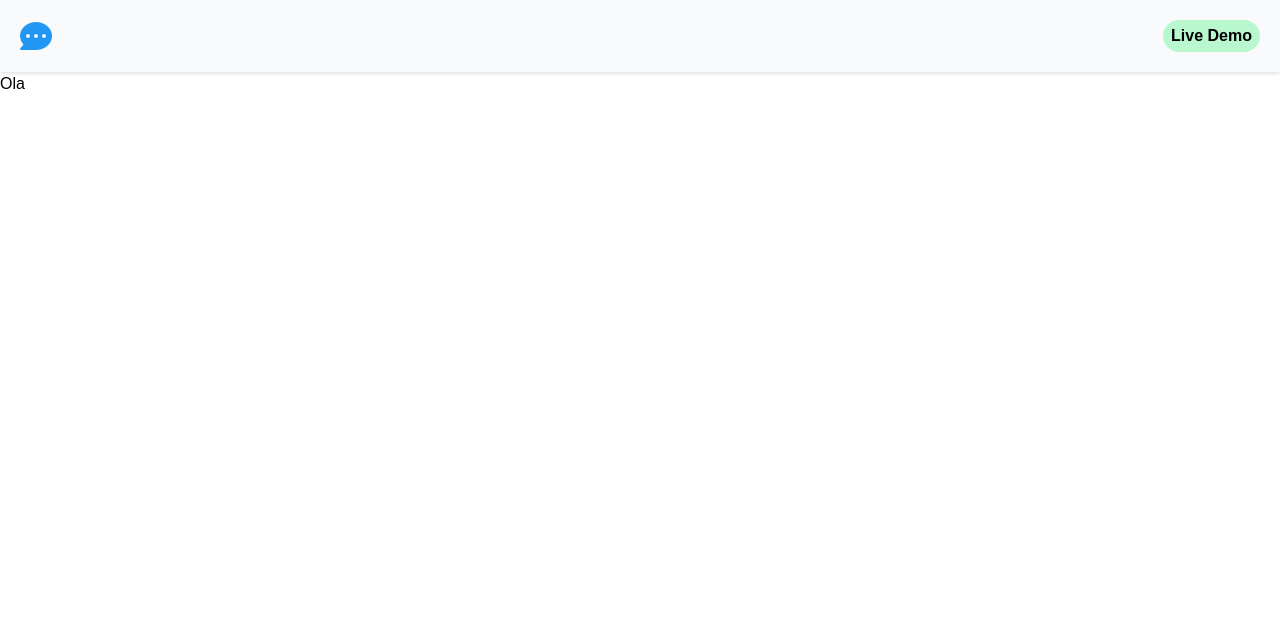
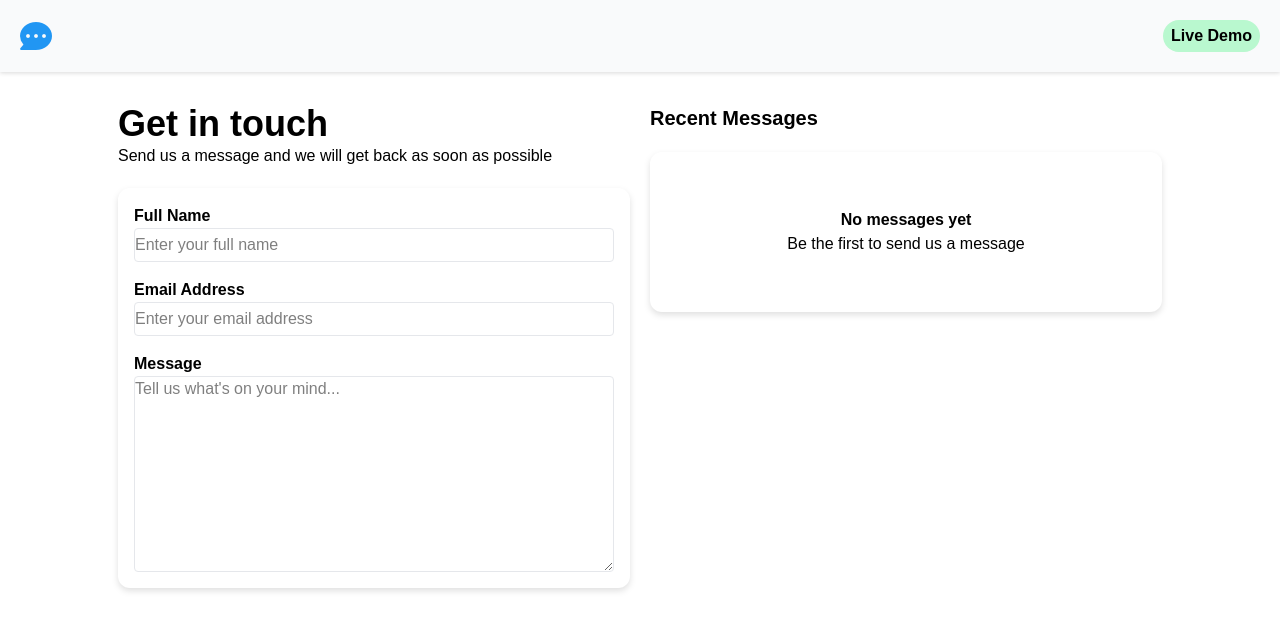
Before and after one commit to DavidSheltonSF/contact-feature-next, a Next.js app: page / in a window 1280 px wide. Shown: the top 630 px of the page. Built offline with nearby package versions, Linux system fonts and the light colour scheme.

Commit message:
feat(contact): add contact form and aside

```diff
--- a/src/app/page.tsx
+++ b/src/app/page.tsx
@@ -1,8 +1,52 @@
 
 export default function Home() {
   return (
-    <div>
-      <h1>Ola</h1>
-    </div>
+    <main>
+      <section className="flex justify-center gap-5 mt-8">
+       <main>
+         <h1 className="font-bold text-4xl">Get in touch</h1>
+        <p>Send us a message and we will get back as soon as possible</p>
+        <div className="bg-white w-lg mt-5 p-4 h-100 rounded-xl drop-shadow-md">
+          <form className="flex flex-col h-full gap-4" action="">
+            <div className="flex flex-col">
+              <label className="font-bold" htmlFor="input-name">Full Name</label>
+              <input
+              className="border-1 border-solid border-gray-200 rounded-sm py-1"
+              type="text" id="input-name"
+              name="inputName"
+              placeholder="Enter your full name"
+              />
+            </div>
+            <div className="flex flex-col">
+              <label className="font-bold" htmlFor="input-email">Email Address</label>
+              <input
+              className="border-1 border-solid border-gray-200 rounded-sm py-1"
+              type="text"
+              id="input-email"
+              placeholder="Enter your email address"
+              />
+            </div>
+            <div className="flex flex-col flex-1">
+              <label className="font-bold" htmlFor="input-message">Message</label>
+              <textarea
+              className="border-1 border-solid border-gray-200 rounded-sm flex-1"
+              name=""
+              id="input-message"
+              placeholder="Tell us what's on your mind..."
+              ></textarea>
+            </div>
+          </form>
+        </div>
+       </main>
+        <aside className="flex flex-col w-lg h-full">
+          <h1 className="font-bold text-xl">Recent Messages</h1>
+          <div className="flex flex-col items-center justify-center bg-white mt-5 rounded-xl h-40 drop-shadow-md">
+            <h2 className="font-bold">No messages yet</h2>
+            <p>Be the first to send us a message</p>
+          </div>
+        </aside>
+      </section>
+
+    </main>
   );
 }
```
